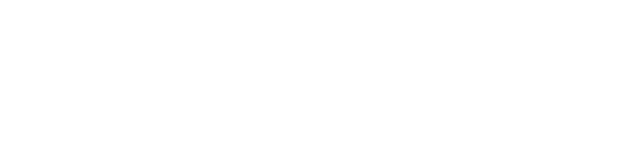
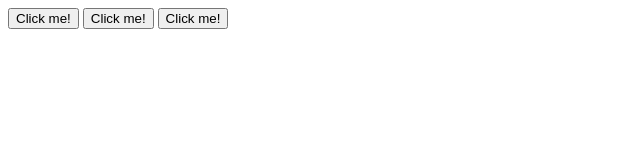
Before and after one commit to 4whatspc3/Project-Rock-Paper-Scissors, a plain HTML site: page index.html in a window 1280 px wide. Shown: the whole page, without its empty margins (0-640 px from the left). Drawn offline with Linux system fonts and the light colour scheme.

Commit message:
Add 3 buttons to the index file. Comment out the function to play a five round game.

```diff
--- a/index.html
+++ b/index.html
@@ -5,8 +5,11 @@
     <meta http-equiv="X-UA-Compatible" content="IE=edge">
     <meta name="viewport" content="width=device-width, initial-scale=1.0">
     <title>Project: Rock, Paper, Scissors</title>
+    <script src="./script.js" defer></script>
 </head>
 <body>
-   <script src="./script.js"></script>
+   <button>Click me!</button>
+   <button>Click me!</button>
+   <button>Click me!</button>
 </body>
 </html>
--- a/script.js
+++ b/script.js
@@ -47,7 +47,7 @@
     return result;
 }
 
-// to play a five round game
+/*to play a five round game
 function game(){
     let computerScore = 0,
         playerScore = 0,
@@ -86,3 +86,4 @@
 
         Player: ${playerScore} | Computer: ${computerScore}`);
 }
+*/
```
